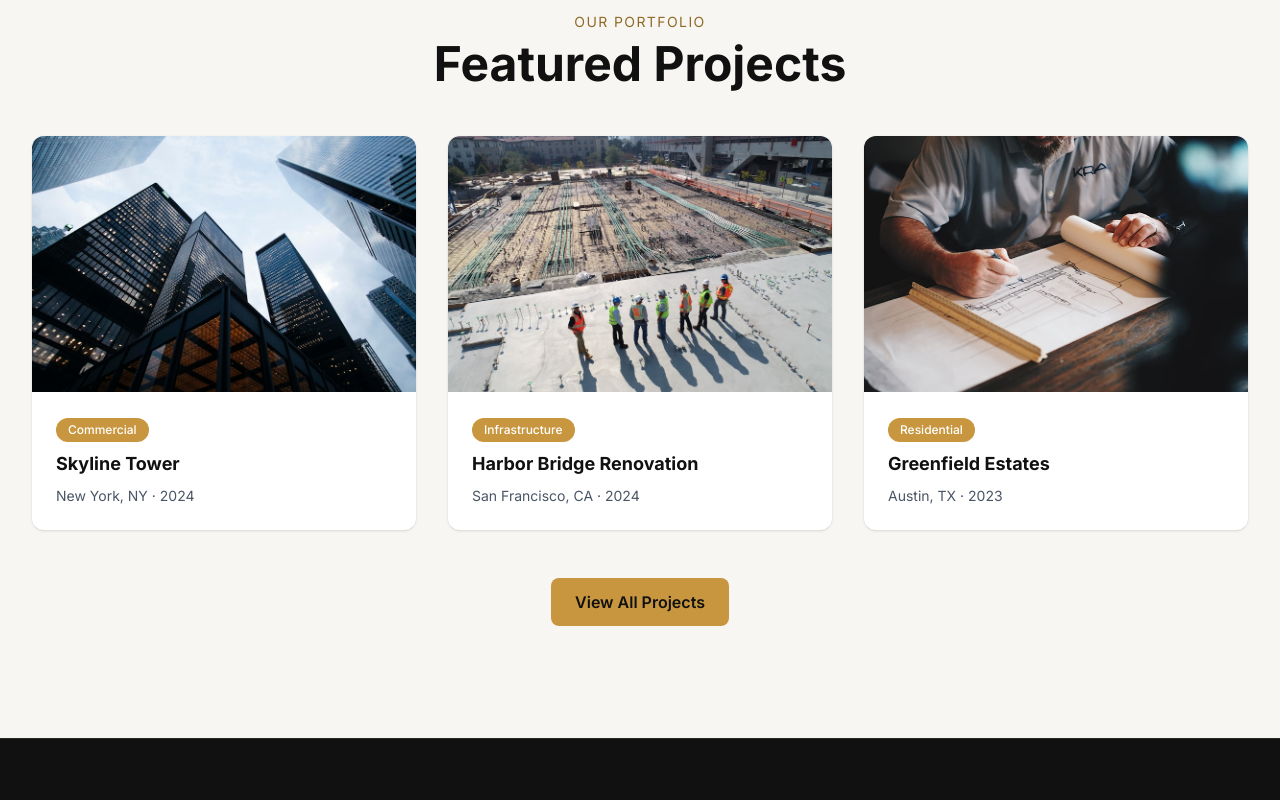
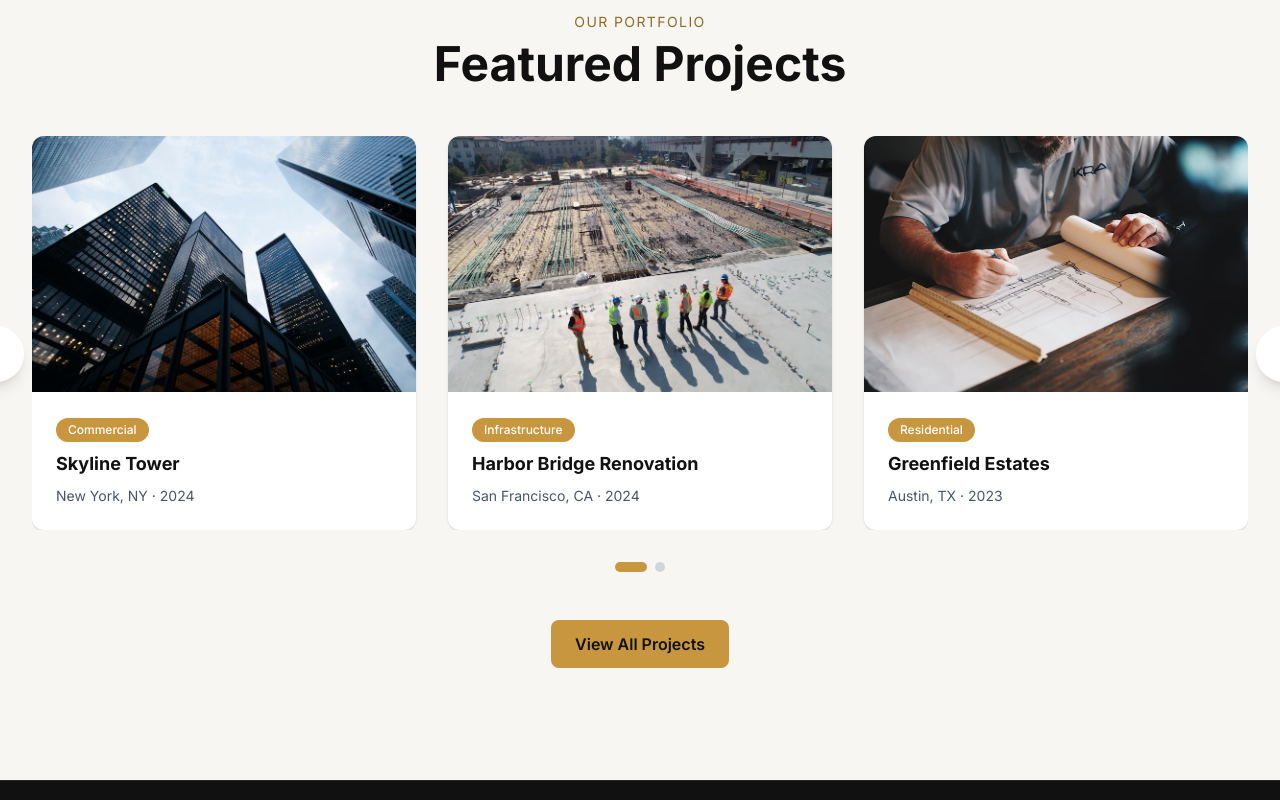
Before and after one commit to Ilthidin/construction, a Next.js app: page / in a window 1280 px wide. Shown: the part 900-1700 px from the top of the page. Built offline with nearby package versions, Linux system fonts and the light colour scheme; no server answers.

Commit message:
adding home page contents

```diff
--- a/src/app/page.tsx
+++ b/src/app/page.tsx
@@ -19,6 +19,12 @@ const ServicesPreview = dynamic(
   () => import("@/components/home/ServicesPreview").then((m) => m.ServicesPreview)
 );
 const CTA = dynamic(() => import("@/components/home/CTA").then((m) => m.CTA));
+const CustomerReviews = dynamic(
+  () => import("@/components/home/CustomerReviews").then((m) => m.CustomerReviews)
+);
+const FAQ = dynamic(
+  () => import("@/components/home/FAQ").then((m) => m.FAQ)
+);
 
 /**
  * The main landing page combining all home sections
@@ -31,6 +37,8 @@ export default function Home() {
       <FeaturedProjects />
       <Stats />
       <ServicesPreview />
+      <CustomerReviews />
+      <FAQ />
       <CTA />
     </>
   );
--- /dev/null
+++ b/src/components/home/CustomerReviews.tsx
@@ -0,0 +1,84 @@
+"use client";
+
+import { Star } from "lucide-react";
+import { AnimatedSection } from "@/components/ui/AnimatedSection";
+import { SectionHeader } from "@/components/ui/SectionHeader";
+
+const reviews = [
+  {
+    name: "Sarah Mitchell",
+    role: "CEO, Mitchell Enterprises",
+    rating: 5,
+    text: "Hedgar Construction delivered our new headquarters on time and under budget. Their attention to detail and professionalism exceeded our expectations.",
+  },
+  {
+    name: "James Rodriguez",
+    role: "Director of Operations, CityView Properties",
+    rating: 5,
+    text: "Working with Hedgar was a seamless experience. They transformed our outdated facility into a modern workspace that our team loves.",
+  },
+  {
+    name: "Emily Chen",
+    role: "Project Manager, Urban Development Corp",
+    rating: 5,
+    text: "The quality of craftsmanship and clear communication throughout our project made Hedgar the ideal partner for our renovation.",
+  },
+];
+
+function StarRating({ rating }: { rating: number }) {
+  return (
+    <div className="flex gap-1">
+      {Array.from({ length: 5 }).map((_, i) => (
+        <Star
+          key={i}
+          className={`h-4 w-4 ${
+            i < rating ? "fill-accent text-accent" : "text-gray-300"
+          }`}
+        />
+      ))}
+    </div>
+  );
+}
+
+export function CustomerReviews() {
+  return (
+    <section className="bg-white py-20 md:py-28">
+      <div className="mx-auto max-w-7xl px-4 sm:px-6 lg:px-8">
+        <AnimatedSection>
+          <SectionHeader
+            subtitle="Testimonials"
+            title="What Our Clients Say"
+            center
+          />
+        </AnimatedSection>
+
+        <div className="mt-12 grid grid-cols-1 gap-8 md:grid-cols-2 lg:grid-cols-3">
+          {reviews.map((review, index) => (
+            <AnimatedSection key={review.name} delay={index * 0.1} direction="up">
+              <div className="flex h-full flex-col rounded-xl bg-surface p-8 shadow-sm transition-all duration-300 hover:-translate-y-1 hover:shadow-lg">
+                <StarRating rating={review.rating} />
+                <p className="mt-4 flex-1 text-base leading-relaxed text-gray-600">
+                  &ldquo;{review.text}&rdquo;
+                </p>
+                <div className="mt-6 flex items-center gap-4">
+                  <div className="flex h-10 w-10 items-center justify-center rounded-full bg-accent/10 text-sm font-bold text-accent">
+                    {review.name
+                      .split(" ")
+                      .map((n) => n[0])
+                      .join("")}
+                  </div>
+                  <div>
+                    <div className="text-sm font-semibold text-primary">
+                      {review.name}
+                    </div>
+                    <div className="text-xs text-muted">{review.role}</div>
+                  </div>
+                </div>
+              </div>
+            </AnimatedSection>
+          ))}
+        </div>
+      </div>
+    </section>
+  );
+}
--- /dev/null
+++ b/src/components/home/FAQ.tsx
@@ -0,0 +1,89 @@
+"use client";
+
+import { useState } from "react";
+import { ChevronDown } from "lucide-react";
+import { AnimatedSection } from "@/components/ui/AnimatedSection";
+import { SectionHeader } from "@/components/ui/SectionHeader";
+
+const faqs = [
+  {
+    question: "What types of construction projects do you handle?",
+    answer:
+      "We specialize in commercial, residential, infrastructure, and renovation projects. From office buildings and retail spaces to custom homes and public infrastructure, our team has the expertise to deliver projects of any scale.",
+  },
+  {
+    question: "How long does a typical project take to complete?",
+    answer:
+      "Project timelines vary depending on scope and complexity. A small renovation may take 4-8 weeks, while a commercial build can take 6-18 months. We provide a detailed timeline during the proposal phase and keep you updated throughout construction.",
+  },
+  {
+    question: "Do you provide free estimates?",
+    answer:
+      "Yes, we offer complimentary initial consultations and estimates for all potential projects. Our team will assess your requirements, discuss options, and provide a transparent, detailed quote with no hidden costs.",
+  },
+  {
+    question: "Are you licensed and insured?",
+    answer:
+      "Absolutely. Hedgar Construction is fully licensed, bonded, and insured. We carry comprehensive general liability and workers' compensation coverage to protect our clients and employees at every project site.",
+  },
+  {
+    question: "What is your warranty policy?",
+    answer:
+      "We stand behind our work with a comprehensive warranty covering structural elements and craftsmanship. Specific terms vary by project, but all clients receive documentation outlining coverage details before construction begins.",
+  },
+];
+
+export function FAQ() {
+  const [openIndex, setOpenIndex] = useState<number | null>(null);
+
+  return (
+    <section className="bg-surface py-20 md:py-28">
+      <div className="mx-auto max-w-3xl px-4 sm:px-6 lg:px-8">
+        <AnimatedSection>
+          <SectionHeader
+            subtitle="FAQ"
+            title="Frequently Asked Questions"
+            center
+          />
+        </AnimatedSection>
+
+        <div className="mt-12 space-y-4">
+          {faqs.map((faq, index) => {
+            const isOpen = openIndex === index;
+
+            return (
+              <AnimatedSection key={faq.question} delay={index * 0.05} direction="up">
+                <div className="overflow-hidden rounded-xl bg-white shadow-sm">
+                  <button
+                    onClick={() => setOpenIndex(isOpen ? null : index)}
+                    className="flex w-full items-center justify-between gap-4 px-6 py-5 text-left transition-colors duration-200 hover:bg-gray-50"
+                  >
+                    <span className="text-base font-semibold text-primary">
+                      {faq.question}
+                    </span>
+                    <ChevronDown
+                      className={`h-5 w-5 flex-shrink-0 text-muted transition-transform duration-300 ${
+                        isOpen ? "rotate-180" : ""
+                      }`}
+                    />
+                  </button>
+                  <div
+                    className={`grid transition-all duration-300 ease-in-out ${
+                      isOpen ? "grid-rows-[1fr]" : "grid-rows-[0fr]"
+                    }`}
+                  >
+                    <div className="overflow-hidden">
+                      <p className="px-6 pb-5 text-sm leading-relaxed text-gray-600">
+                        {faq.answer}
+                      </p>
+                    </div>
+                  </div>
+                </div>
+              </AnimatedSection>
+            );
+          })}
+        </div>
+      </div>
+    </section>
+  );
+}
--- a/src/components/home/FeaturedProjects.tsx
+++ b/src/components/home/FeaturedProjects.tsx
@@ -2,6 +2,8 @@
 
 import { useState } from "react";
 import Image from "next/image";
+import { ChevronLeft, ChevronRight } from "lucide-react";
+import { motion, AnimatePresence } from "framer-motion";
 import { AnimatedSection } from "@/components/ui/AnimatedSection";
 import { SectionHeader } from "@/components/ui/SectionHeader";
 import { Button } from "@/components/ui/Button";
@@ -9,17 +11,45 @@ import { ProjectModal } from "@/components/projects/ProjectModal";
 import { useCollection } from "@/hooks/useCollection";
 import { projects as fallbackProjects, type Project } from "@/data/projects";
 
-/**
- * Featured projects section for the home page.
- * Displays a curated selection of featured projects in a grid layout
- * with hover effects and staggered animations.
- *
- * @returns {JSX.Element} The featured projects section component
- */
+const PROJECTS_PER_VIEW = 3;
+
 export function FeaturedProjects() {
   const [selectedProject, setSelectedProject] = useState<Project | null>(null);
+  const [page, setPage] = useState(0);
+  const [direction, setDirection] = useState(0);
   const { data: projects } = useCollection<Project>("projects", fallbackProjects);
   const featuredProjects = projects.filter((project) => project.featured);
+
+  const totalPages = Math.ceil(featuredProjects.length / PROJECTS_PER_VIEW);
+  const currentProjects = featuredProjects.slice(
+    page * PROJECTS_PER_VIEW,
+    page * PROJECTS_PER_VIEW + PROJECTS_PER_VIEW
+  );
+
+  const paginate = (newDirection: number) => {
+    setDirection(newDirection);
+    setPage((prev) => {
+      const next = prev + newDirection;
+      if (next < 0) return totalPages - 1;
+      if (next >= totalPages) return 0;
+      return next;
+    });
+  };
+
+  const variants = {
+    enter: (dir: number) => ({
+      x: dir > 0 ? 300 : -300,
+      opacity: 0,
+    }),
+    center: {
+      x: 0,
+      opacity: 1,
+    },
+    exit: (dir: number) => ({
+      x: dir > 0 ? -300 : 300,
+      opacity: 0,
+    }),
+  };
 
   return (
     <section className="bg-surface py-20 md:py-28">
@@ -32,10 +62,37 @@ export function FeaturedProjects() {
           />
         </AnimatedSection>
 
-        <div className="mt-12 grid grid-cols-1 gap-8 md:grid-cols-2 lg:grid-cols-3">
-          {featuredProjects.slice(0, 3).map((project, index) => (
-            <AnimatedSection key={project.id} delay={index * 0.1} direction="up">
+        <div className="relative mt-12">
+          {/* Navigation Arrows */}
+          <button
+            onClick={() => paginate(-1)}
+            className="absolute -left-8 top-1/2 z-10 flex h-14 w-14 -translate-y-1/2 items-center justify-center rounded-full bg-white shadow-lg transition-all duration-200 hover:bg-accent hover:text-white hover:shadow-xl md:-left-16"
+          >
+            <ChevronLeft className="h-5 w-5" />
+          </button>
+          <button
+            onClick={() => paginate(1)}
+            className="absolute -right-8 top-1/2 z-10 flex h-14 w-14 -translate-y-1/2 items-center justify-center rounded-full bg-white shadow-lg transition-all duration-200 hover:bg-accent hover:text-white hover:shadow-xl md:-right-16"
+          >
+            <ChevronRight className="h-5 w-5" />
+          </button>
+
+          {/* Carousel */}
+          <div className="overflow-hidden">
+            <AnimatePresence mode="wait" custom={direction}>
+              <motion.div
+                key={page}
+                custom={direction}
+                variants={variants}
+                initial="enter"
+                animate="center"
+                exit="exit"
+                transition={{ duration: 0.35, ease: "easeInOut" }}
+                className="grid grid-cols-1 gap-8 md:grid-cols-2 lg:grid-cols-3"
+              >
+                {currentProjects.map((project) => (
                   <div
+                    key={project.id}
                     onClick={() => setSelectedProject(project)}
                     className="group block h-full cursor-pointer"
                   >
@@ -63,8 +120,30 @@ export function FeaturedProjects() {
                       </div>
                     </div>
                   </div>
-            </AnimatedSection>
                 ))}
+              </motion.div>
+            </AnimatePresence>
+          </div>
+
+          {/* Dot Indicators */}
+          {totalPages > 1 && (
+            <div className="mt-8 flex justify-center gap-2">
+              {Array.from({ length: totalPages }).map((_, i) => (
+                <button
+                  key={i}
+                  onClick={() => {
+                    setDirection(i > page ? 1 : -1);
+                    setPage(i);
+                  }}
+                  className={`h-2.5 rounded-full transition-all duration-300 ${
+                    i === page
+                      ? "w-8 bg-accent"
+                      : "w-2.5 bg-gray-300 hover:bg-gray-400"
+                  }`}
+                />
+              ))}
+            </div>
+          )}
         </div>
 
         <AnimatedSection delay={0.4} className="mt-12 text-center">
```
Lines whose indentation alone changed are shown as unchanged.
